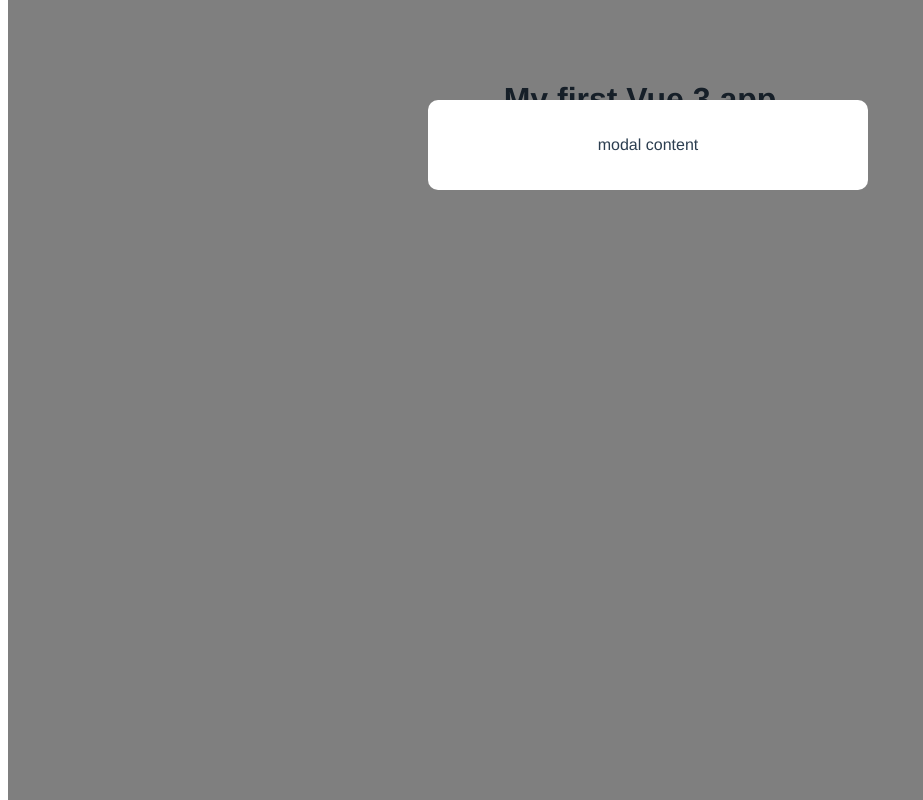
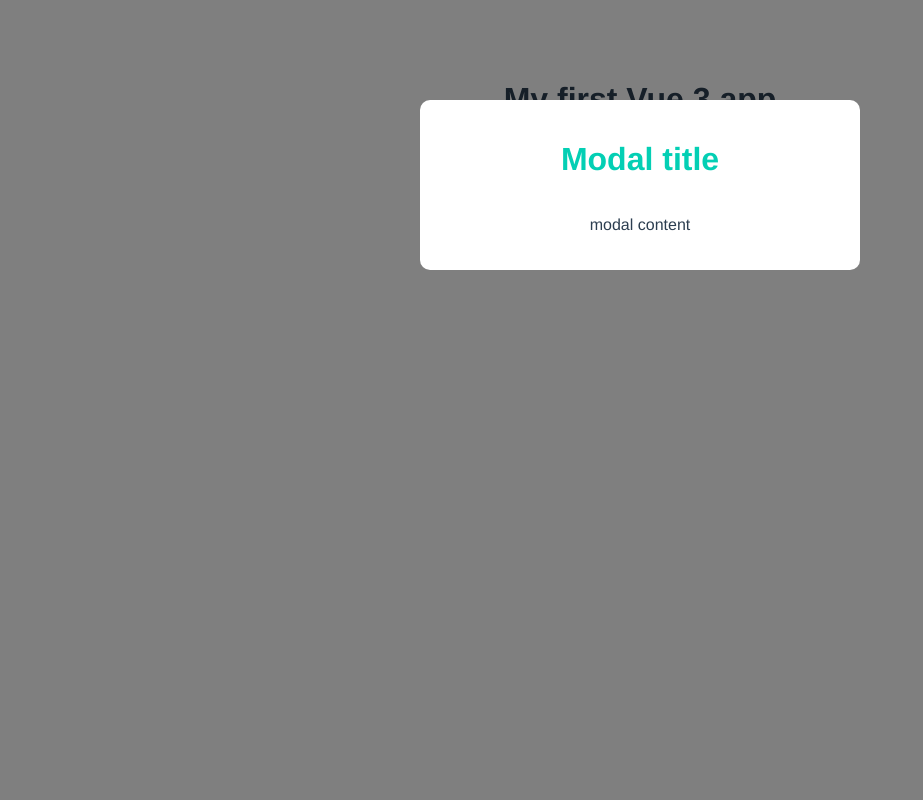
Before and after one commit to yusun-lab/modal, a Vue app: page / in a window 1280 px wide. Shown: the whole page, without its empty margins (0-923 px from the left). Built offline with nearby package versions, Linux system fonts and the light colour scheme.

Commit message:
5.1 is done

```diff
--- a/src/App.vue
+++ b/src/App.vue
@@ -10,8 +10,10 @@ import { useTemplateRef } from "vue";
 const title = "My first Vue 3 app";
 </script>
 
+<!-- <style scoped> scoped <style> won't apply its style to anything outside this component-->
 <style>
 #app {
+  /* this app divv right here is not actully inside this component, it's in the public\index.html\<div id="app"></div> */
   font-family: Avenir, Helvetica, Arial, sans-serif;
   -webkit-font-smoothing: antialiased;
   -moz-osx-font-smoothing: grayscale;
--- /dev/null
+++ b/src/assets/global.css
@@ -0,0 +1,7 @@
+body {
+  margin: 0;
+}
+
+p {
+  font-style: italic;
+}
--- a/src/components/Modal.vue
+++ b/src/components/Modal.vue
@@ -1,12 +1,14 @@
 <template>
   <div class="backdrop">
     <div class="modal">
+      <h1>Modal title</h1>
       <p>modal content</p>
     </div>
   </div>
 </template>
 
 <style>
+/* <style scoped> */
 .modal {
   width: 400px;
   padding: 20px;
@@ -22,4 +24,14 @@
   width: 100%;
   height: 100%;
 }
+
+.modal h1 {
+  color: #03cfb4;
+  border: none;
+  padding: 0;
+}
+
+.modal p {
+  font-style: normal;
+}
 </style>
```
Also changed, not shown: src/main.ts (+4 -3 lines).
